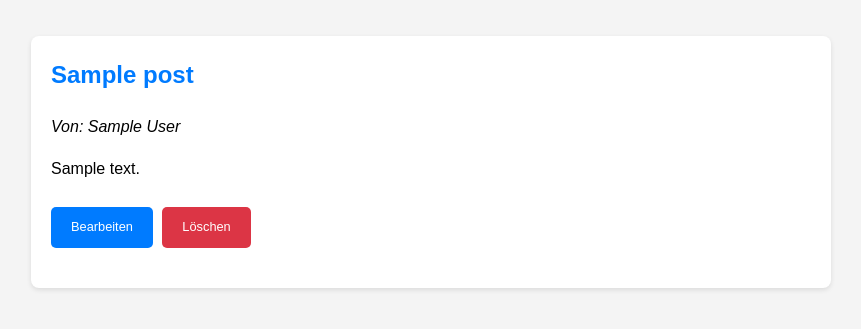
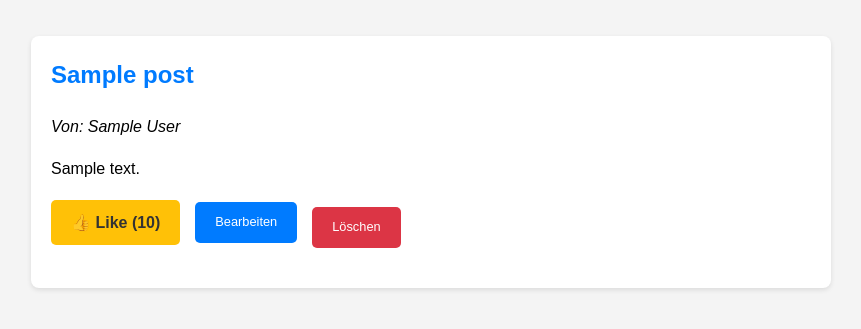
Before and after one commit to merwebattal-hue/meine-flask-blog-app, a Flask app: template templates/index.html in a window 1280 px wide. Shown: the part 174-503 px from the top of the page, without its empty margins (209-1070 px from the left). Run offline with Flask 3, Linux system fonts and the light colour scheme; the template is opened without the code that fills it: most values are stand-ins (such as "Sample title", 1, 10 or a date in 2020).

Commit message:
Bonus: Like-Funktion und finales Backend abgeschlossen

```diff
--- a/app.py
+++ b/app.py
@@ -4,7 +4,6 @@ from flask import Flask, render_template, request, redirect, url_for
 app = Flask(__name__)
 
 
-# Hilfsfunktion: Beiträge aus JSON laden
 def lade_beitraege():
     try:
         with open('blog.json', 'r', encoding='utf-8') as file:
@@ -13,60 +12,64 @@ def lade_beitraege():
         return []
 
 
-# Hilfsfunktion: Beiträge in JSON speichern
 def speichere_beitraege(beitraege):
     with open('blog.json', 'w', encoding='utf-8') as file:
         json.dump(beitraege, file, indent=4)
 
 
-# 1. READ: Startseite mit allen Beiträgen
 @app.route('/')
 def index():
     blog_posts = lade_beitraege()
     return render_template('index.html', posts=blog_posts)
 
 
-# 2. CREATE: Neuen Beitrag hinzufügen
 @app.route('/add', methods=['GET', 'POST'])
 def add():
     if request.method == 'POST':
         blog_posts = lade_beitraege()
         neue_id = max([p['id'] for p in blog_posts], default=0) + 1
-
         neuer_post = {
             "id": neue_id,
             "author": request.form.get('author'),
             "title": request.form.get('title'),
-            "content": request.form.get('content')
+            "content": request.form.get('content'),
+            "likes": 0  # Startwert für Likes
         }
-
         blog_posts.append(neuer_post)
         speichere_beitraege(blog_posts)
         return redirect(url_for('index'))
     return render_template('add.html')
 
 
-# 3. UPDATE: Beitrag bearbeiten
+# --- NEU: Like Route ---
+@app.route('/like/<int:post_id>')
+def like(post_id):
+    blog_posts = lade_beitraege()
+    post = next((p for p in blog_posts if p['id'] == post_id), None)
+
+    if post:
+        # Falls das Feld 'likes' noch nicht existiert, erstellen wir es
+        if 'likes' not in post:
+            post['likes'] = 0
+        post['likes'] += 1  # Like-Zähler erhöhen
+        speichere_beitraege(blog_posts)
+
+    return redirect(url_for('index'))
+
+
 @app.route('/update/<int:post_id>', methods=['GET', 'POST'])
 def update(post_id):
     blog_posts = lade_beitraege()
     post = next((p for p in blog_posts if p['id'] == post_id), None)
-
-    if post is None:
-        return "Beitrag nicht gefunden", 404
-
     if request.method == 'POST':
         post['author'] = request.form.get('author')
         post['title'] = request.form.get('title')
         post['content'] = request.form.get('content')
-
         speichere_beitraege(blog_posts)
         return redirect(url_for('index'))
-
     return render_template('update.html', post=post)
 
 
-# 4. DELETE: Beitrag löschen
 @app.route('/delete/<int:post_id>')
 def delete(post_id):
     blog_posts = lade_beitraege()
--- a/blog.json.py
+++ b/blog.json.py
@@ -3,12 +3,14 @@
         "id": 1,
         "author": "Merve",
         "title": "Mein erster Post",
-        "content": "Willkommen in meinem Flask-Blog!"
+        "content": "Willkommen in meinem Flask-Blog!",
+        "likes": 5
     },
     {
         "id": 2,
         "author": "John Doe",
         "title": "Flask Lernen",
-        "content": "Heute lerne ich, wie man JSON-Dateien verwendet."
+        "content": "Heute lerne ich, wie man JSON-Dateien verwendet.",
+        "likes": 0
     }
 ]
--- a/static/style.css
+++ b/static/style.css
@@ -92,3 +92,23 @@ input[type="text"], textarea {
     text-align: center;
     margin-bottom: 30px;
 }
+
+/* --- Like-Button Design --- */
+.btn-like {
+    background-color: #ffc107; /* Gelb für Likes */
+    color: #333 !important; /* Dunkler Text für Kontrast */
+    font-weight: bold;
+    margin-right: 5px;
+}
+
+.btn-like:hover {
+    background-color: #e0a800;
+}
+
+/* Post-Actions Container für bessere Abstände */
+.post-actions {
+    display: flex;
+    gap: 10px;
+    align-items: center;
+    margin-top: 15px;
+}
--- a/templates/index.html
+++ b/templates/index.html
@@ -19,11 +19,17 @@
                 <p><em>Von: {{ post.author }}</em></p>
                 <p>{{ post.content }}</p>
 
-                <a href="{{ url_for('update', post_id=post.id) }}" class="btn btn-update">Bearbeiten</a>
+                <div class="post-actions">
+                    <a href="{{ url_for('like', post_id=post.id) }}" class="btn btn-like">
+                        👍 Like ({{ post.likes if post.likes else 0 }})
+                    </a>
 
-                <a href="{{ url_for('delete', post_id=post.id) }}"
-                   class="btn btn-delete"
-                   onclick="return confirm('Wirklich löschen?')">Löschen</a>
+                    <a href="{{ url_for('update', post_id=post.id) }}" class="btn btn-update">Bearbeiten</a>
+
+                    <a href="{{ url_for('delete', post_id=post.id) }}"
+                       class="btn btn-delete"
+                       onclick="return confirm('Wirklich löschen?')">Löschen</a>
+                </div>
             </article>
         {% endfor %}
     </div>
```
